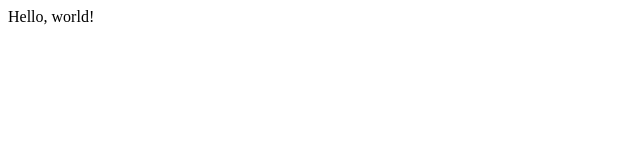
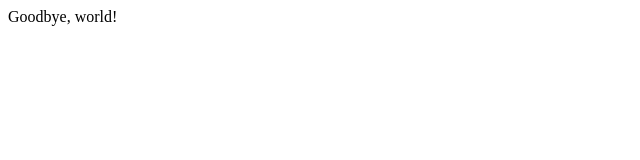
Before and after one commit to atran/test_repo, a plain HTML site: page index.html in a window 1280 px wide. Shown: the full height of the page, 0-640 px from the left. Drawn offline with Linux system fonts and the light colour scheme.

Commit message:
change copy on index.html

```diff
--- a/index.html
+++ b/index.html
@@ -3,6 +3,6 @@
 
 	</head>
 	<body>
-		Hello, world!
+		Goodbye, world!
 	</body>
 </html>
```
